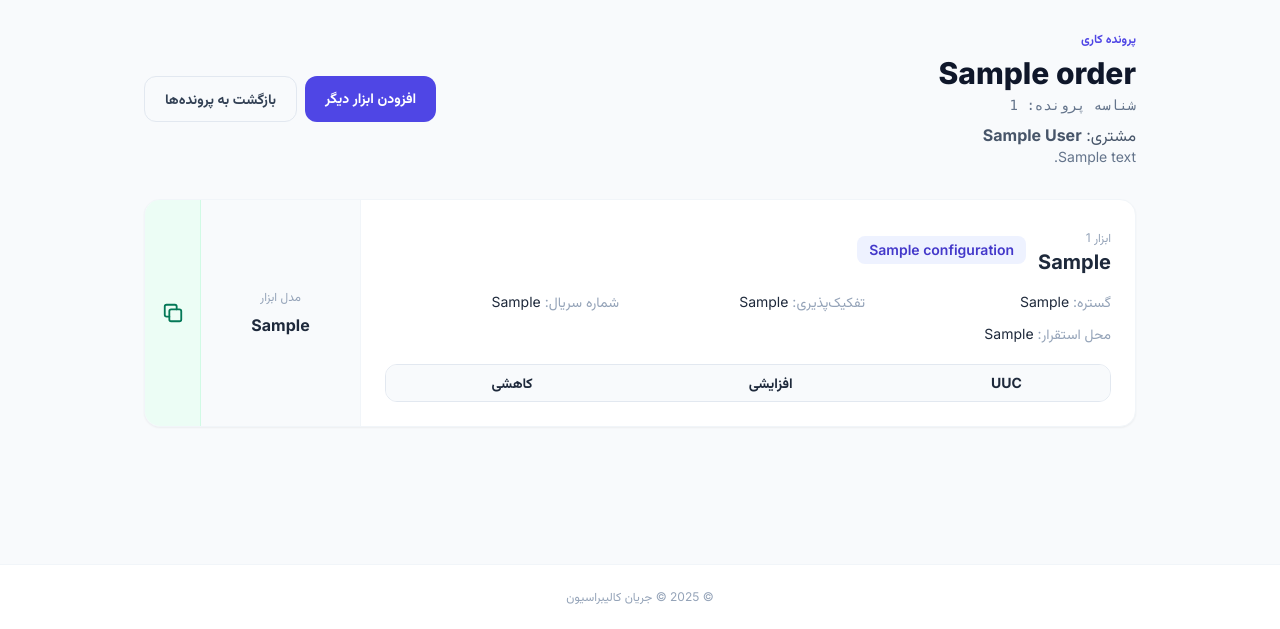
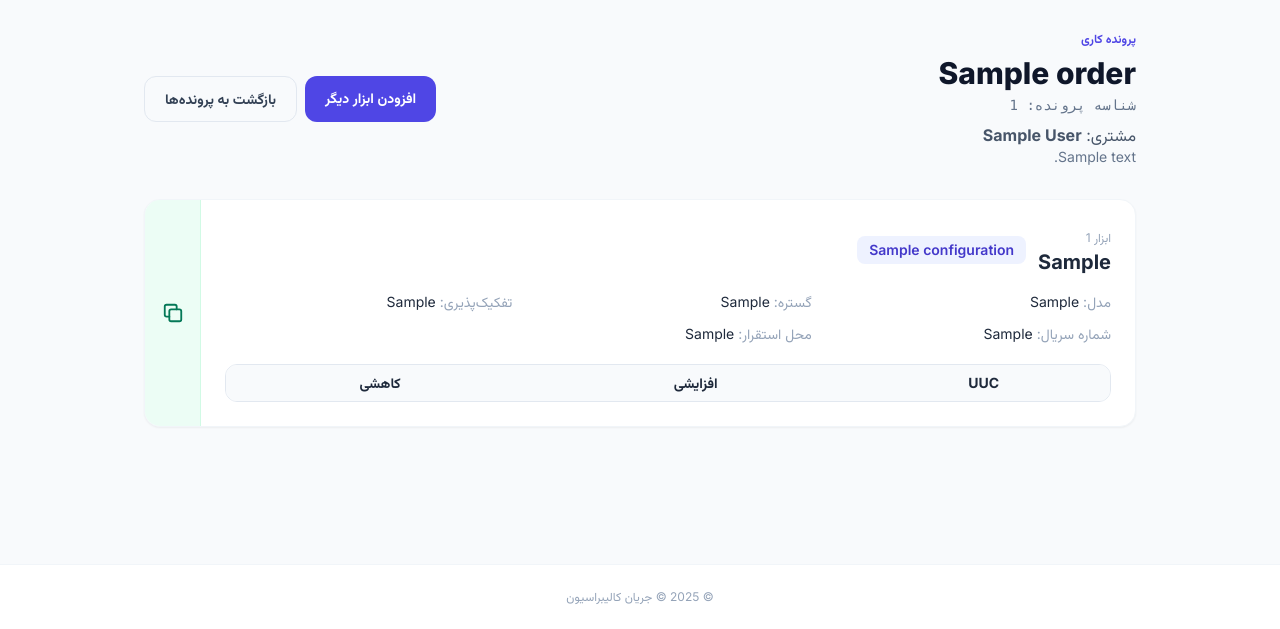
Before and after one commit to mohammadshko/parameters_getter, a FastAPI app: page /work-orders/1 in a window 1280 px wide. Shown: the part 171-800 px from the top of the page. Run offline with FastAPI, Linux system fonts and the light colour scheme; the visitor is signed in with stand-in values (Sample User, id 1); tables that the repository leaves empty hold one stand-in row (values such as "Sample post"); lists and menus that the app fills with data are empty; parts of the project's set-up code (start-up, migrations or seed data) failed here and were passed over; some libraries are stand-ins or nearby versions.

Commit message:
Revert tool model panel and set producer text direction left-to-right

```diff
--- a/templates/work_order_detail.html
+++ b/templates/work_order_detail.html
@@ -21,10 +21,11 @@
       <div class="flex flex-col sm:flex-row sm:items-center gap-3 mb-4">
         <div class="flex items-center gap-3">
           <div><span class="text-xs text-slate-400">ابزار {{ loop.index }}</span><h2 class="text-xl font-bold text-slate-800">{{ tool.selected_tool }}</h2></div>
-          <span class="px-3 py-1 rounded-lg bg-indigo-50 text-indigo-700 text-sm font-semibold">{{ tool.producer_name }}</span>
+          <span dir="ltr" class="px-3 py-1 rounded-lg bg-indigo-50 text-indigo-700 text-sm font-semibold">{{ tool.producer_name }}</span>
         </div>
       </div>
       <div class="grid grid-cols-1 sm:grid-cols-2 lg:grid-cols-3 gap-3 text-sm">
+        <div><span class="text-slate-400">مدل:</span> {{ tool.model }}</div>
         <div><span class="text-slate-400">گستره:</span> {{ tool.range }}</div>
         <div><span class="text-slate-400">تفکیک‌پذیری:</span> {{ tool.resolution }}</div>
         <div><span class="text-slate-400">شماره سریال:</span> {{ tool.serial_no }}</div>
@@ -37,10 +38,6 @@
         </table>
       </div>
       </div>
-      <aside class="w-40 shrink-0 flex flex-col items-center justify-center gap-2 px-4 bg-slate-50 border-r border-slate-100 text-center">
-        <span class="text-xs text-slate-400">مدل ابزار</span>
-        <strong class="text-base font-bold text-slate-800 break-words">{{ tool.model or '—' }}</strong>
-      </aside>
       <button type="button" title="کپی اطلاعات ابزار برای اکسل" aria-label="کپی اطلاعات ابزار برای اکسل" class="copy-tool-row flex w-14 shrink-0 items-center justify-center bg-emerald-50 text-emerald-700 hover:bg-emerald-100 transition border-r border-emerald-100" data-copy-row="{{ tool.excel_row | tojson | forceescape }}">
         <svg xmlns="http://www.w3.org/2000/svg" width="22" height="22" viewBox="0 0 24 24" fill="none" stroke="currentColor" stroke-width="2" stroke-linecap="round" stroke-linejoin="round" aria-hidden="true">
           <rect x="8" y="8" width="13" height="13" rx="2"></rect>
```
